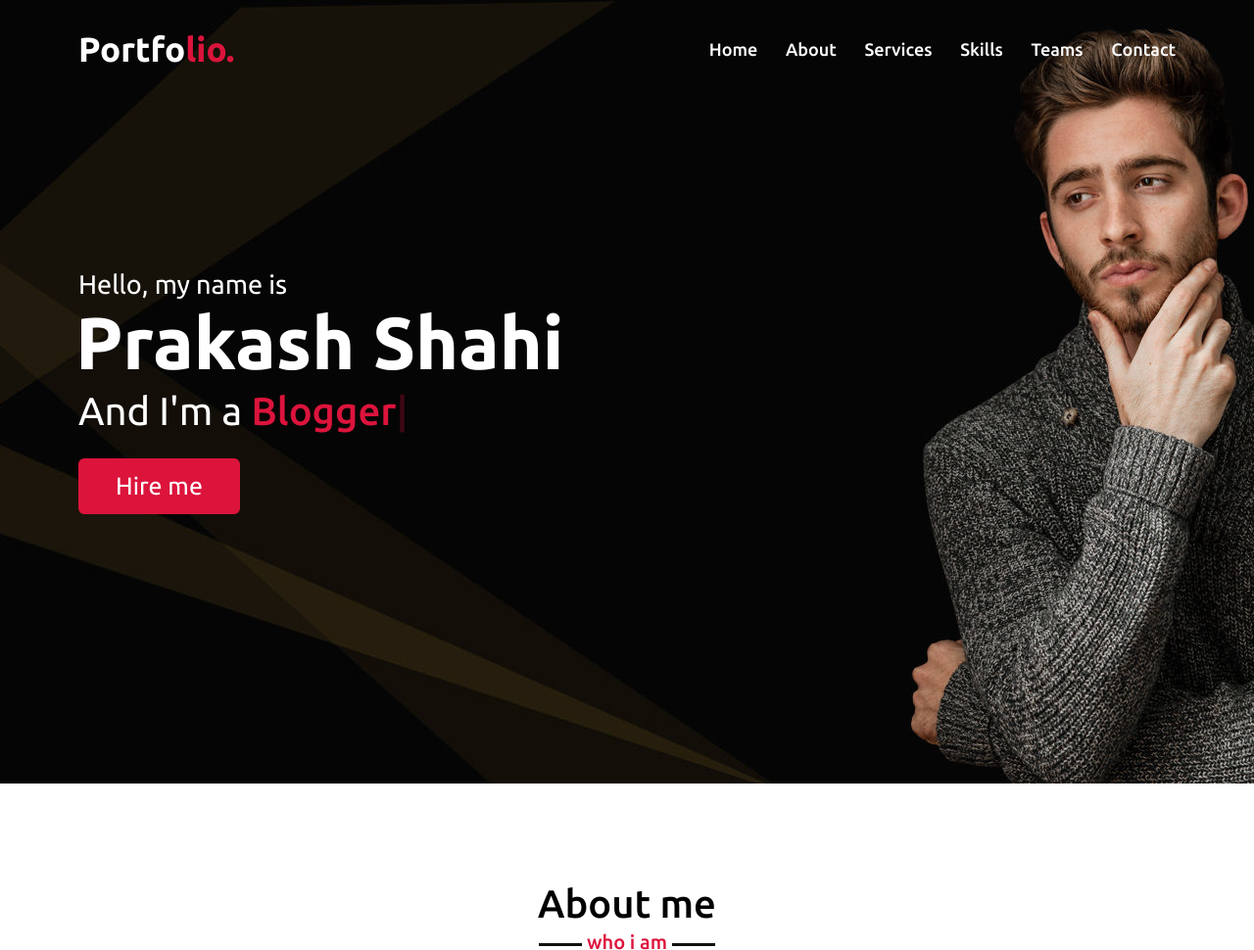
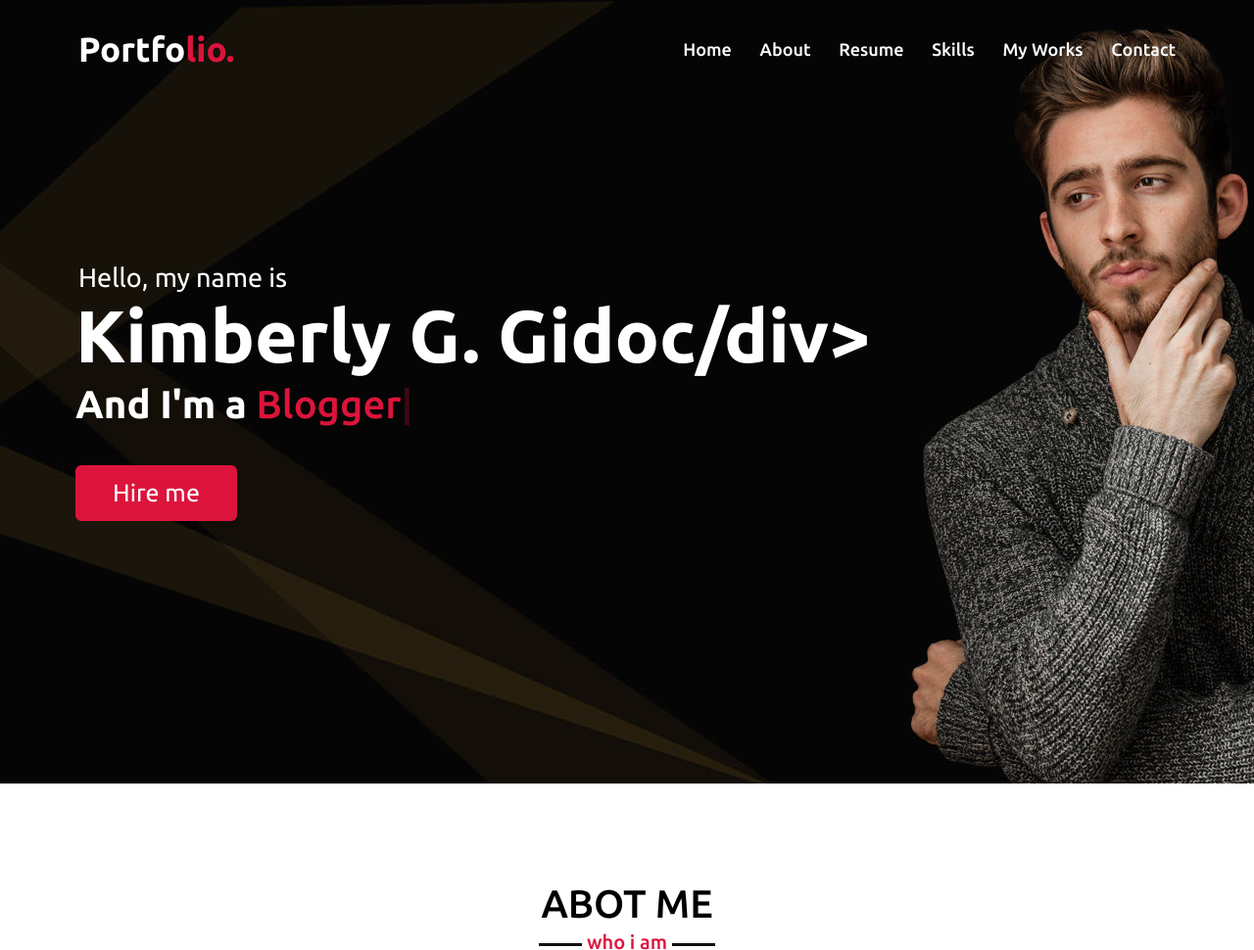
Before and after one commit to KimGidoc/portfolio.gidockimberly.github.io, a plain HTML site: page index.html in a window 1280 px wide. Shown: the top 970 px of the page at 98% size. Drawn offline with nearby package versions, Linux system fonts and the light colour scheme.

Commit message:
Update index.html

```diff
--- a/index.html
+++ b/index.html
@@ -1,5 +1,5 @@
 <!DOCTYPE html>
-<!-- Created By CodingNepal -->
+<!-- Created By Kimberly G. Gidoc -->
 <html lang="en">
 <head>
     <meta charset="UTF-8">
@@ -24,9 +24,9 @@
             <ul class="menu">
                 <li><a href="#home" class="menu-btn">Home</a></li>
                 <li><a href="#about" class="menu-btn">About</a></li>
-                <li><a href="#services" class="menu-btn">Services</a></li>
+                <li><a href="#services" class="menu-btn">Resume</a></li>
                 <li><a href="#skills" class="menu-btn">Skills</a></li>
-                <li><a href="#teams" class="menu-btn">Teams</a></li>
+                <li><a href="#teams" class="menu-btn">My Works</a></li>
                 <li><a href="#contact" class="menu-btn">Contact</a></li>
             </ul>
             <div class="menu-btn">
@@ -40,7 +40,7 @@
         <div class="max-width">
             <div class="home-content">
                 <div class="text-1">Hello, my name is</div>
-                <div class="text-2">Prakash Shahi</div>
+                <div class="text-2">Kimberly G. Gidoc/div>
                 <div class="text-3">And I'm a <span class="typing"></span></div>
                 <a href="#">Hire me</a>
             </div>
@@ -50,7 +50,7 @@
     <!-- about section start -->
     <section class="about" id="about">
         <div class="max-width">
-            <h2 class="title">About me</h2>
+            <h2 class="title">ABOT ME</h2>
             <div class="about-content">
                 <div class="column left">
                     <img src="images/profile-1.jpeg" alt="">
```
